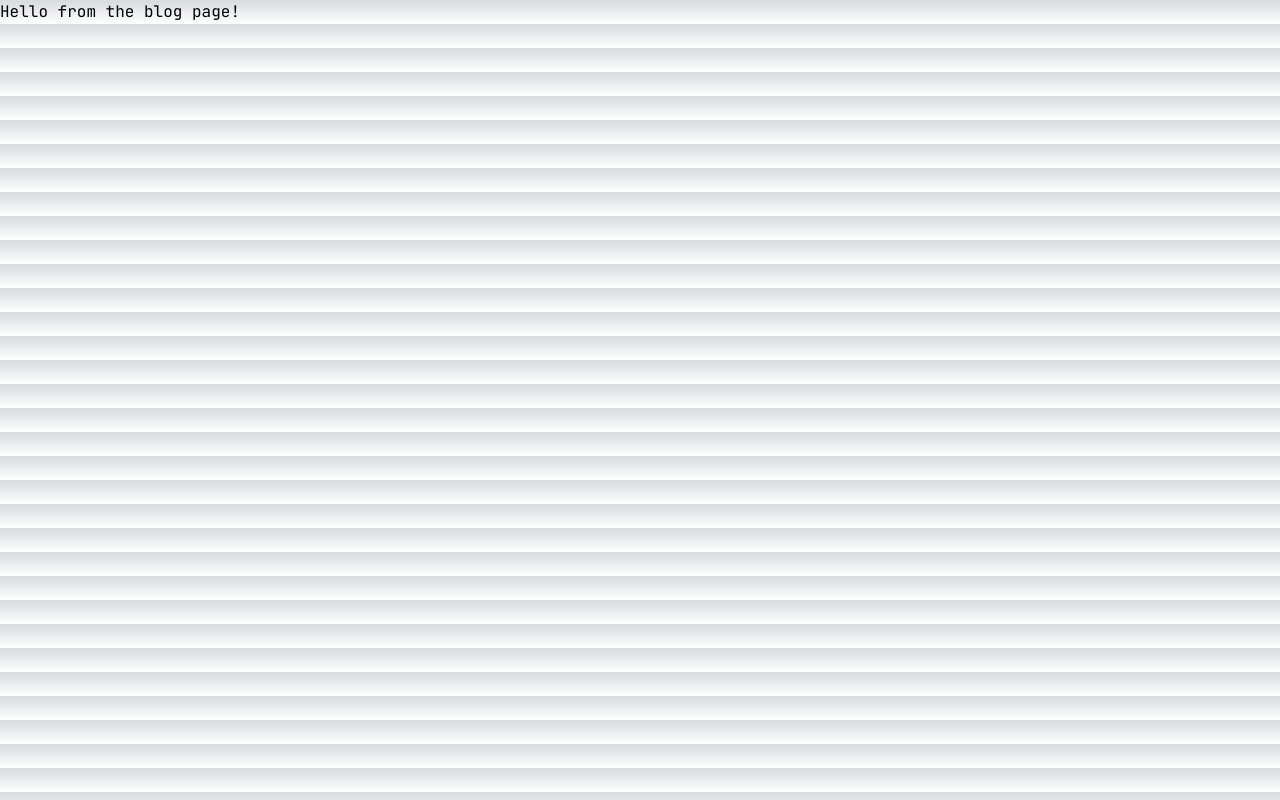
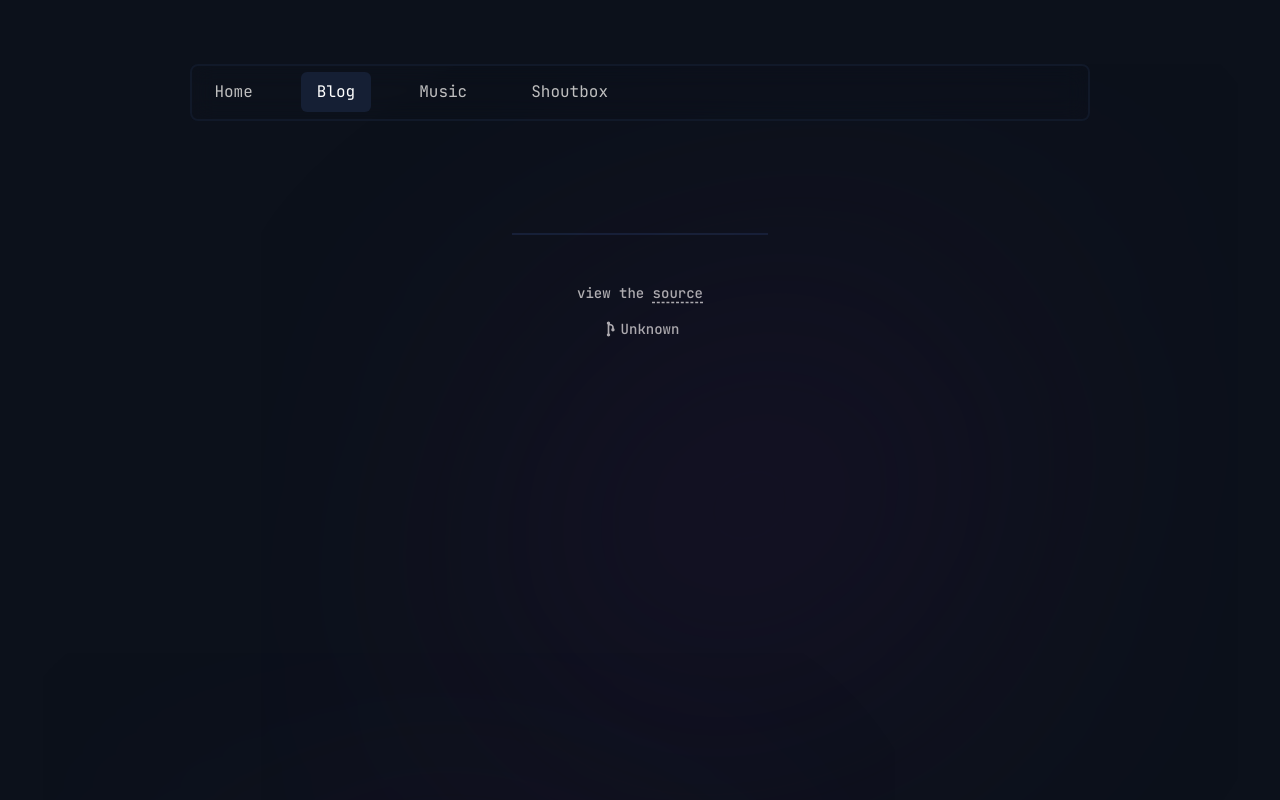
Before and after one commit to ImMaxM/maxmoon.sh, a Next.js app: page /blog in a window 1280 px wide. Shown: the top 800 px of the page. Built offline with nearby package versions, Linux system fonts and the light colour scheme.

Commit message:
feat: blank blog page

```diff
--- a/src/app/blog/page.tsx
+++ b/src/app/blog/page.tsx
@@ -1,5 +1,96 @@
+import About from "@/components/about";
+import Banner from "@/components/banner";
+import Footer from "@/components/ui/footer";
+import Hero from "@/components/hero";
+import Projects from "@/components/projects";
+import Tech from "@/components/tech";
+import NavBar from "@/components/ui/navbar";
 
-// `app/blog/page.tsx` is the UI for the `/blog` URL
 export default function Page() {
-  return <h1>Hello from the blog page!</h1>
+  return (
+    <main className="flex min-h-screen flex-col items-center p-4 md:p-16 bg-background">
+      <div
+        className="hidden md:block absolute z-5"
+        style={{ pointerEvents: "none" }}
+      >
+        <svg
+          width="1195"
+          height="1486"
+          viewBox="0 0 1195 1486"
+          fill="none"
+          xmlns="http://www.w3.org/2000/svg"
+        >
+          <g filter="url(#filter0_f_0_1)">
+            <ellipse
+              cx="706.658"
+              cy="441.271"
+              rx="83.249"
+              ry="219.443"
+              transform="rotate(56.1926 706.658 441.271)"
+              fill="#2A133D"
+            />
+          </g>
+          <g filter="url(#filter1_f_0_1)">
+            <ellipse
+              cx="426"
+              cy="1037.6"
+              rx="164.184"
+              ry="104.28"
+              transform="rotate(56.1926 426 1037.6)"
+              fill="#2A133D"
+            />
+          </g>
+          <defs>
+            <filter
+              id="filter0_f_0_1"
+              x="218.484"
+              y="0.915268"
+              width="976.349"
+              height="880.712"
+              filterUnits="userSpaceOnUse"
+              colorInterpolationFilters="sRGB"
+            >
+              <feFlood floodOpacity="0" result="BackgroundImageFix" />
+              <feBlend
+                mode="normal"
+                in="SourceGraphic"
+                in2="BackgroundImageFix"
+                result="shape"
+              />
+              <feGaussianBlur
+                stdDeviation="150"
+                result="effect1_foregroundBlur_0_1"
+              />
+            </filter>
+            <filter
+              id="filter1_f_0_1"
+              x="0.0906982"
+              y="589.312"
+              width="851.819"
+              height="896.574"
+              filterUnits="userSpaceOnUse"
+              colorInterpolationFilters="sRGB"
+            >
+              <feFlood floodOpacity="0" result="BackgroundImageFix" />
+              <feBlend
+                mode="normal"
+                in="SourceGraphic"
+                in2="BackgroundImageFix"
+                result="shape"
+              />
+              <feGaussianBlur
+                stdDeviation="150"
+                result="effect1_foregroundBlur_0_1"
+              />
+            </filter>
+          </defs>
+        </svg>
+      </div>
+      <div className="w-full max-w-[900px] z-20">
+        <NavBar />
+      </div>
+      {/* Footer */}
+      <Footer />
+    </main>
+  );
 }
```
